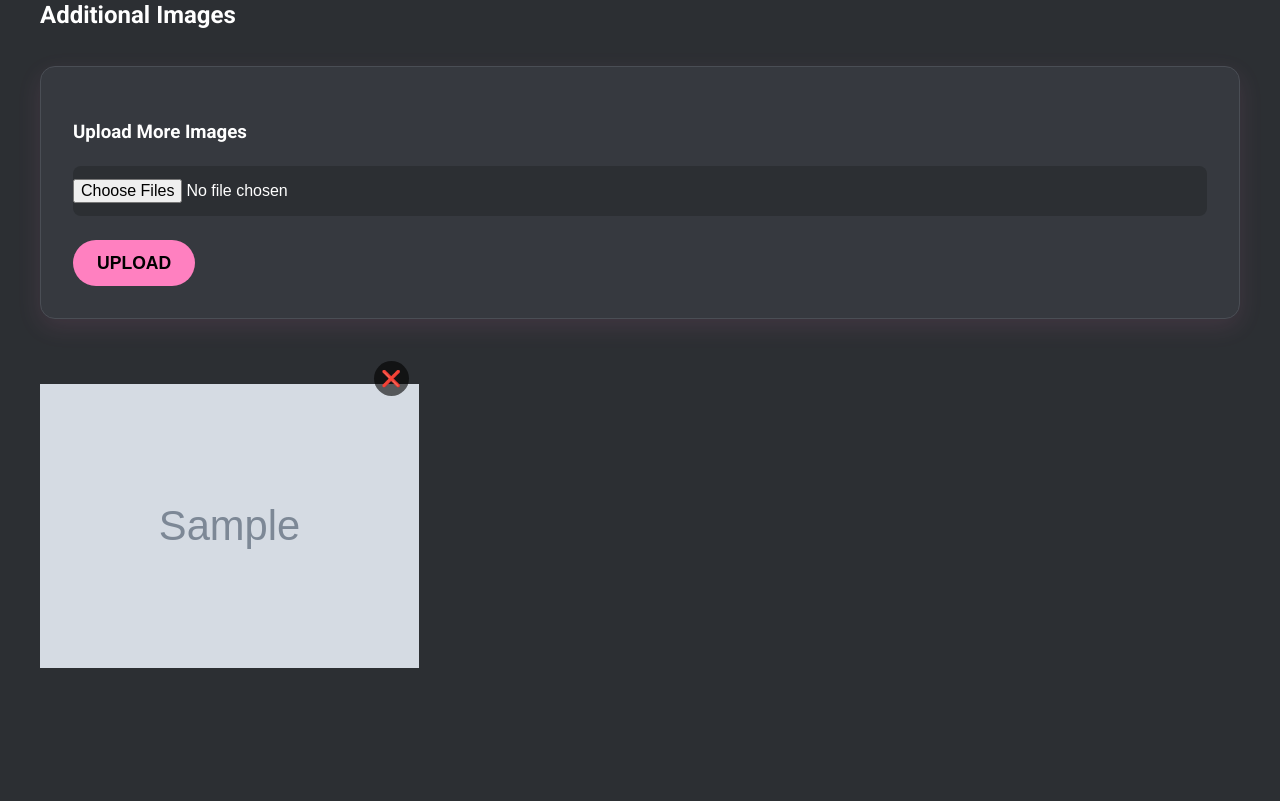
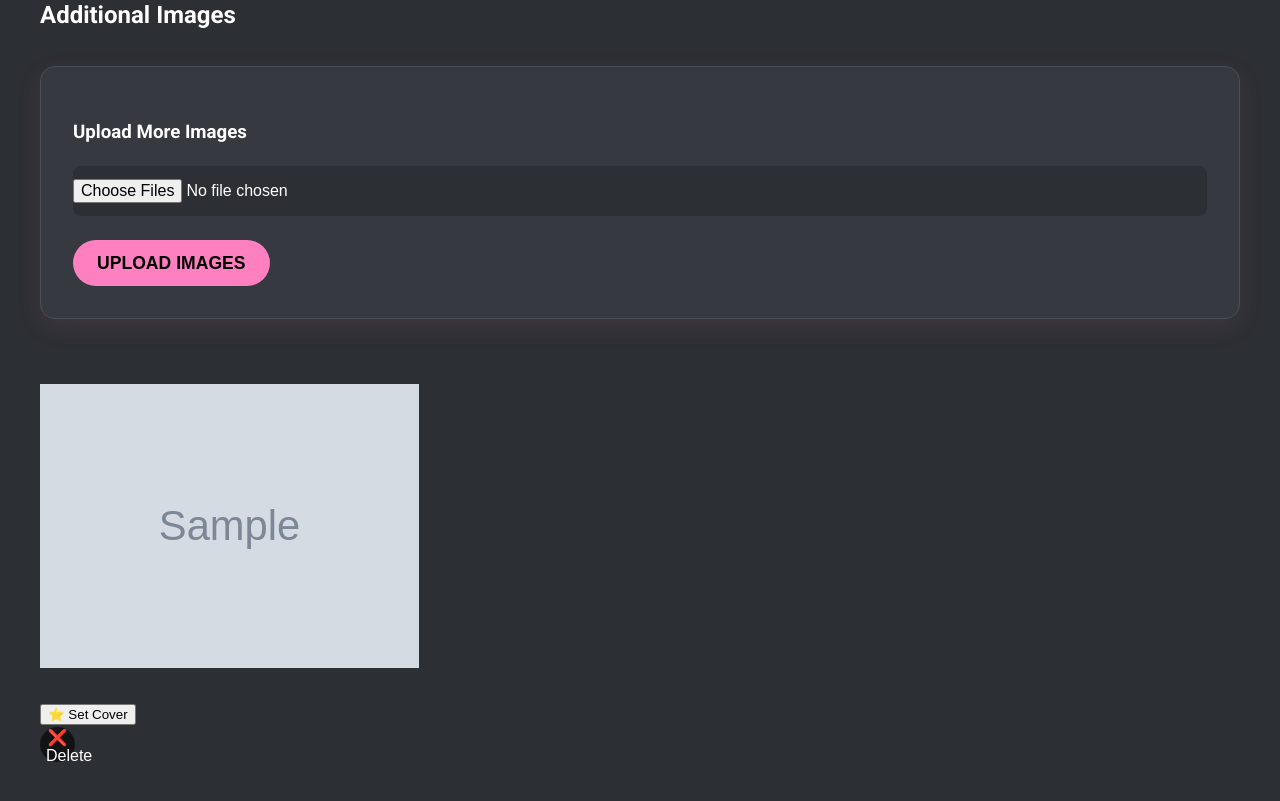
Before and after one commit to ClearLite/SoP-Thing, a Flask app: page /character/1 in a window 1280 px wide. Shown: the part 603-1404 px from the top of the page. Before the commit the page ends 1271 px from the top, so only its background shows below. Run offline with Flask 3, Linux system fonts and the light colour scheme; a user stored in the database is signed in; tables that the repository leaves empty hold one stand-in row (values such as "Sample post"); grey boxes marked "Sample" are stand-in pictures.

Commit message:
Update character_detail.html

```diff
--- a/app/templates/character_detail.html
+++ b/app/templates/character_detail.html
@@ -34,7 +34,7 @@
             <div class="form-group">
                 <input type="file" id="additional_images" name="additional_images" accept="image/*" multiple required>
             </div>
-            <button type="submit" class="btn">Upload</button>
+            <button type="submit" class="btn">Upload Images</button>
         </form>
     </div>
     {% endif %}
@@ -45,13 +45,17 @@
             <div class="image-container">
                 <img src="{{ url_for('static', filename='uploads/' + image.filename) }}" alt="Additional image">
             </div>
-             {% if current_user.is_authenticated %}
-             <form method="POST" action="{{ url_for('main.delete_image', image_id=image.id) }}"
-                   onsubmit="return confirm('Are you sure you want to delete this image?');"
-                   class="delete-form">
-                 <button type="submit" class="btn-delete">❌</button>
-             </form>
-             {% endif %}
+            {% if current_user.is_authenticated %}
+            <div class="admin-actions">
+                <form method="POST" action="{{ url_for('main.set_cover_image', image_id=image.id) }}" class="admin-action-form">
+                    <button type="submit" class="btn-action btn-cover">⭐ Set Cover</button>
+                </form>
+                <form method="POST" action="{{ url_for('main.delete_image', image_id=image.id) }}"
+                    onsubmit="return confirm('Are you sure you want to delete this image?');" class="admin-action-form">
+                    <button type="submit" class="btn-action btn-delete">❌ Delete</button>
+                </form>
+            </div>
+            {% endif %}
         </div>
         {% else %}
         <p>No additional images have been uploaded for this character yet.</p>
```
